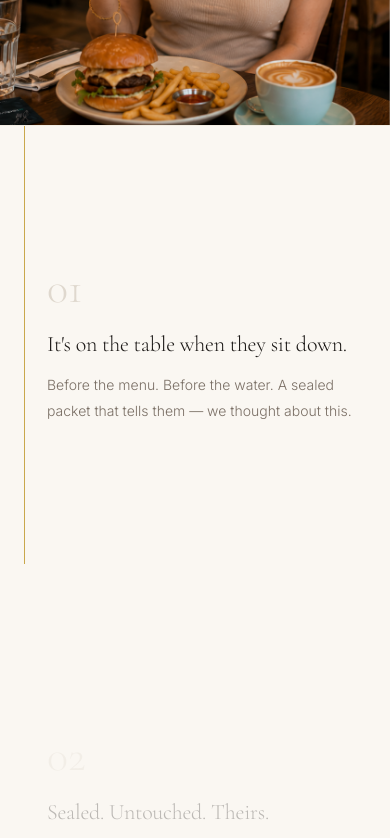
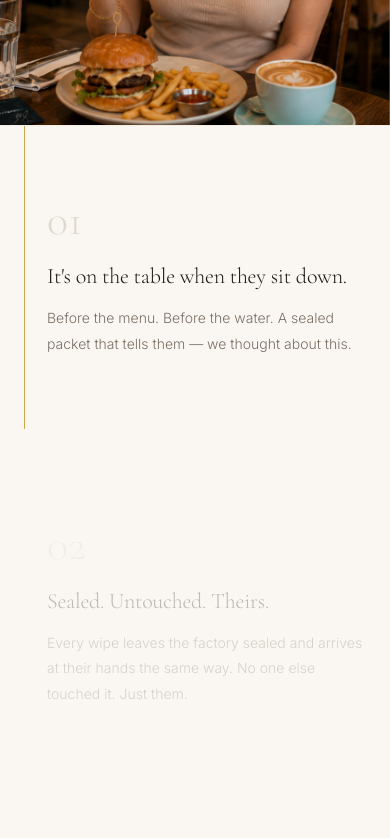
Before and after one commit to mukarramali01/dinewipes-v5-preview, a plain HTML site: page index.html in a window 390 px wide. Shown: the part 4380-5218 px from the top of the page. Drawn offline with nearby package versions, Linux system fonts and the light colour scheme.

Commit message:
Reduce sticky scroll step heights: 65vh->42vh desktop, 62vh->44vh mobile

```diff
--- a/index.html
+++ b/index.html
@@ -1219,10 +1219,10 @@ button { cursor:pointer; }
 /* RIGHT — scrolling steps */
 .ahiw-steps {
   flex: 1;
-  padding-bottom: 28vh;
+  padding-bottom: 16vh;
 }
 .ahiw-step {
-  min-height: 65vh;
+  min-height: 42vh;
   display: flex;
   flex-direction: column;
   justify-content: center;
@@ -1235,8 +1235,8 @@ button { cursor:pointer; }
   opacity: 1;
   border-left-color: var(--gold);
 }
-.ahiw-step:first-child { min-height: 50vh; }
-.ahiw-step:last-child  { min-height: 50vh; }
+.ahiw-step:first-child { min-height: 32vh; }
+.ahiw-step:last-child  { min-height: 32vh; }
 .ahiw-step-img { display: none; }
 
 .ahiw-num {
@@ -1297,9 +1297,9 @@ button { cursor:pointer; }
     z-index: 5;
   }
   .ahiw-steps { width: 100%; padding: 0 24px; padding-bottom: 0; position: relative; z-index: 1; }
-  .ahiw-step { min-height: 62vh; padding: 36px 0 36px 22px; }
-  .ahiw-step:first-child { min-height: 52vh; }
-  .ahiw-step:last-child  { min-height: 52vh; }
+  .ahiw-step { min-height: 44vh; padding: 28px 0 28px 22px; }
+  .ahiw-step:first-child { min-height: 36vh; }
+  .ahiw-step:last-child  { min-height: 36vh; }
   .ahiw-desc { max-width: 100%; }
   .ahiw-step-img { display: none; }
   .wrap, .nav-inner, .footer-inner, .fear-inner { padding-left:28px; padding-right:28px; }
```
